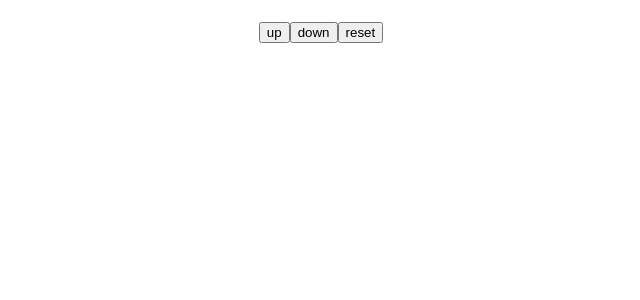
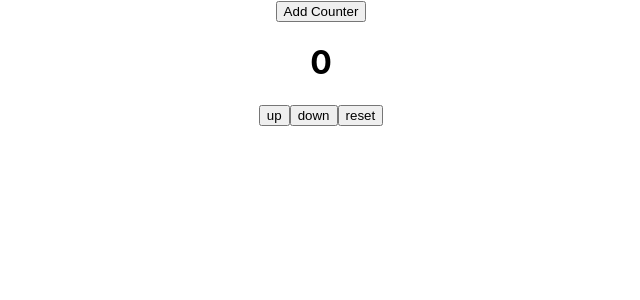
Before and after one commit to jshams/first-react-redux-app, a React (Create React App) app: page / in a window 1280 px wide. Shown: the top 300 px of the page, without its empty margins (319-959 px from the left). Built offline with nearby package versions, Linux system fonts and the light colour scheme.

Commit message:
counterlist in place of counters

```diff
--- a/src/App.js
+++ b/src/App.js
@@ -6,7 +6,8 @@ import { Provider } from 'react-redux'
 
 import reducers from './reducers'
 
-import Counter from './Counter'
+// import Counter from './Counter'
+import CounterList from './CounterList'
 
 const store = createStore(reducers)
 
@@ -14,7 +15,7 @@ const App = () => {
   return (
     <Provider store={store}>
       <div className="App">
-        <Counter />
+        <CounterList />
 
       </div>
     </Provider>
```
